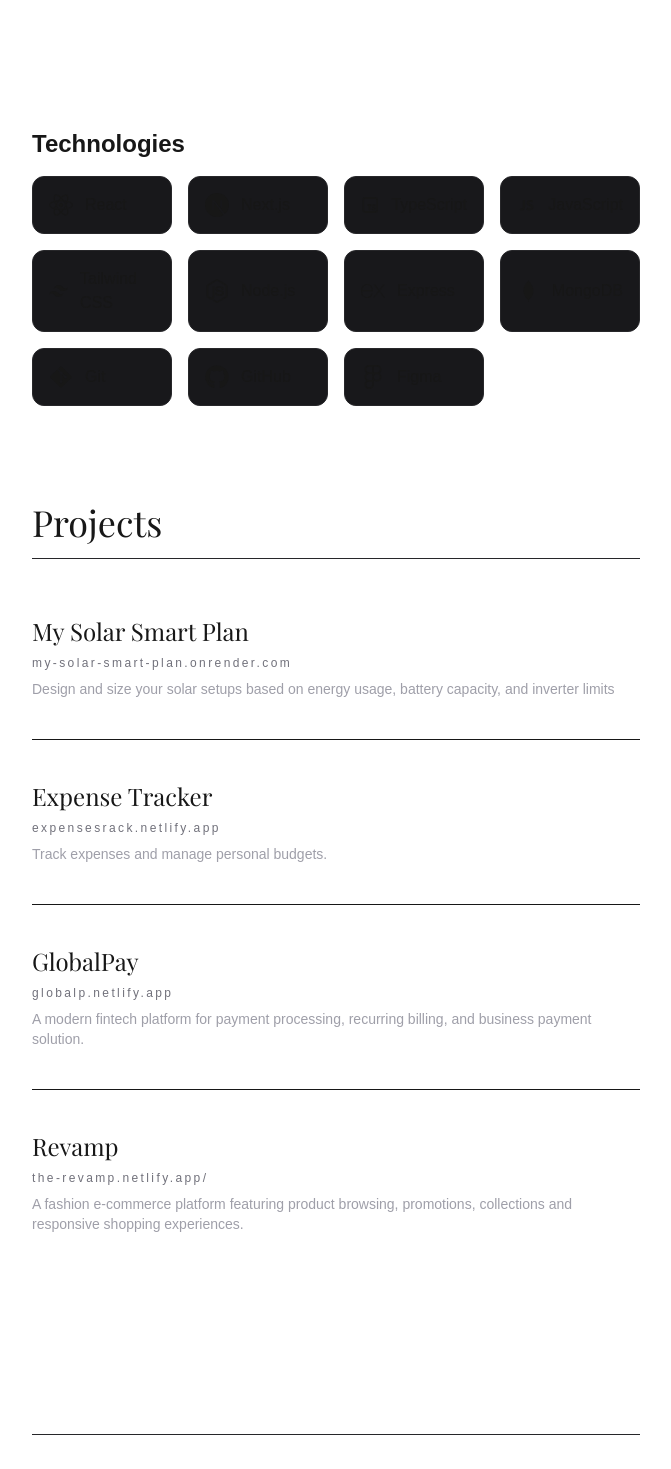
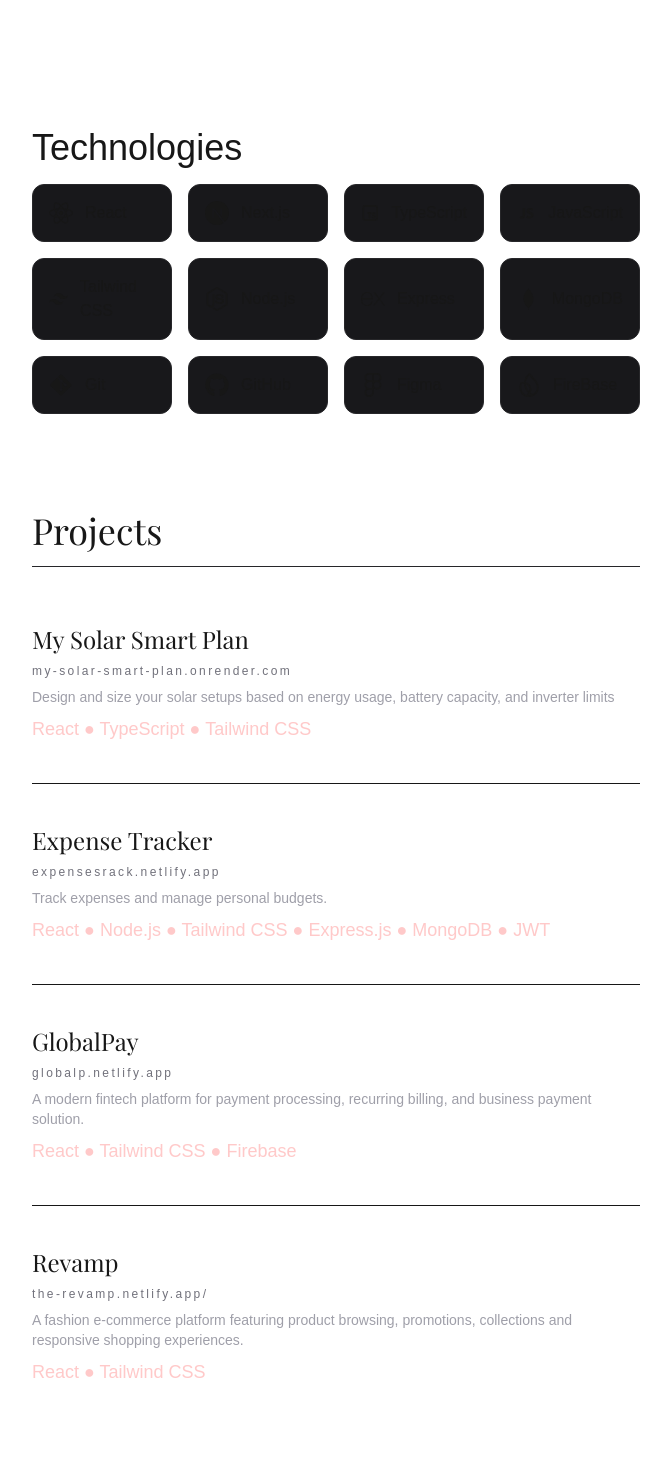
Before and after one commit to onaolapomay/portfolio, a Next.js app: page / in a window 1280 px wide. Shown: the part 420-1889 px from the top of the page, without its empty margins (304-975 px from the left). Built offline with nearby package versions, Linux system fonts and the light colour scheme; no server answers; a web font is replaced by a local one.

Commit message:
updated the stacks

```diff
--- a/app/components/TechStack.tsx
+++ b/app/components/TechStack.tsx
@@ -1,5 +1,5 @@
 import { FaReact, FaNodeJs, FaGitAlt, FaFigma, FaGithub, } from 'react-icons/fa'
-import { SiNextdotjs, SiTailwindcss, SiExpress, } from 'react-icons/si'
+import { SiNextdotjs, SiTailwindcss, SiExpress, SiFirebase } from 'react-icons/si'
 import { DiJavascript1, DiMongodb } from 'react-icons/di'
 import { TbBrandTypescript } from 'react-icons/tb'
 
@@ -15,12 +15,13 @@ const technologies = [
     {name: "Git", icon: FaGitAlt},
     {name: "GitHub", icon: FaGithub},
     {name: "Figma", icon: FaFigma},
+    {name: "FireBase", icon: SiFirebase},
 ]
 
 export default function TechStack () {
     return (
         <section className='mt-12'>
-            <h2 className='mb-4 text-2xl font-semibold'>Technologies</h2>
+            <h2 className='mb-4 text-4xl font-playfair'>Technologies</h2>
 
             <div className='grid grid-cols-2 gap-4 md:grid-cols-4'>
                 {technologies.map((tech) => {
--- a/app/page.tsx
+++ b/app/page.tsx
@@ -80,6 +80,8 @@ export default async function Home() {
               <p className="mt-2 text-sm text-zinc-400">
                 Design and size your solar setups based on energy usage, battery capacity, and inverter limits
               </p>
+
+              <p className='mt-2 text-lg text-red-200'>React ● TypeScript ● Tailwind CSS</p>
             </div>
           </div>
           </a>
@@ -98,6 +100,8 @@ export default async function Home() {
               <p className="mt-2 text-sm text-zinc-400">
                 Track expenses and manage personal budgets.
               </p>
+
+              <p className='mt-2 text-lg text-red-200'>React ● Node.js ● Tailwind CSS ● Express.js ● MongoDB ● JWT</p>
             </div>
           </div>
           </a>
@@ -115,6 +119,8 @@ export default async function Home() {
               <p className="mt-2 text-sm text-zinc-400">
                 A modern fintech platform for payment processing, recurring billing, and business payment solution.
               </p>
+
+              <p className='mt-2 text-lg text-red-200'>React ● Tailwind CSS ● Firebase</p>
             </div>
           </div>
           </a>
@@ -132,6 +138,8 @@ export default async function Home() {
               <p className="mt-2 text-sm text-zinc-400">
                 A fashion e-commerce platform featuring product browsing, promotions, collections and responsive shopping experiences.
               </p>
+
+              <p className='mt-2 text-lg text-red-200'>React ● Tailwind CSS</p>
             </div>
           </div>
           </a>
```
